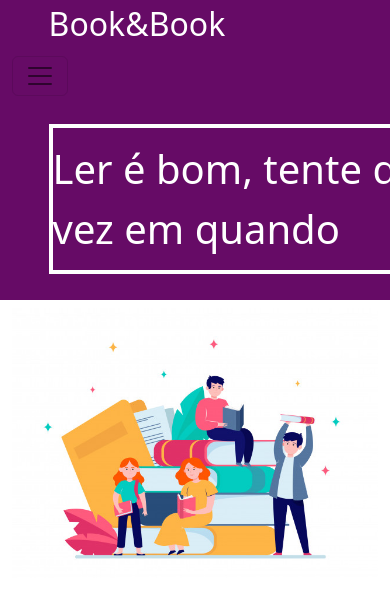
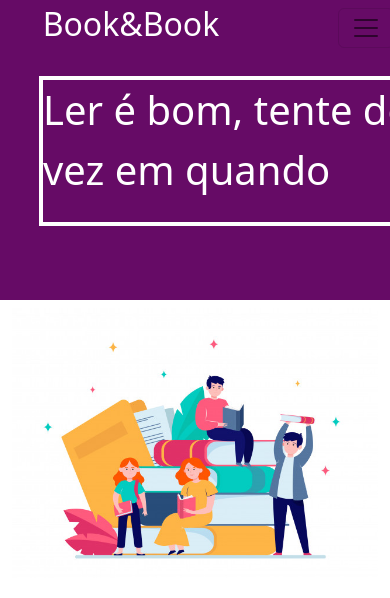
Before and after one commit to GabrielAlSant/SiteGSCI, a Next.js app: page / in a window 390 px wide. Shown: the top 598 px of the page. Built offline with nearby package versions, Linux system fonts and the light colour scheme.

Commit message:
header test

```diff
--- a/pages/components/header.js
+++ b/pages/components/header.js
@@ -1,10 +1,10 @@
 export default function Header(){
     return (
         <div className="back">
-        <div className="container">
-        <div className="row">
-        <div className="col-sm-8"><span className="title">Book&Book</span></div>
-        <div className="col-sm-4">
+        <div className="display">
+
+        <div className="start"><span className="title">Book&Book</span></div>
+        <div className="end">
         <nav className="navbar navbar-expand-lg bg">
          <div>
     <button className="navbar-toggler" type="button" data-bs-toggle="collapse" data-bs-target="#navbarSupportedContent" aria-controls="navbarSupportedContent" aria-expanded="false" aria-label="Toggle navigation">
@@ -31,12 +31,12 @@ export default function Header(){
           </div>
         </div>
 
-        <div className="row">
+
         <div className="col-sm-8"><span className="cardheader">Ler é bom, tente de vez em quando</span></div>
         <div className="col-sm-4"></div>
         </div>
 
-        </div>
-        </div>
+
+
     )
 }
--- a/styles/globals.css
+++ b/styles/globals.css
@@ -27,19 +27,22 @@ a {
 
 .container{margin-top: 2%;}
 .back{background-color: rgb(102, 11, 102);color:white;height: 300px;width: 100%;}
-.col-sm-8 .title {font-size: 32px;margin-left: 10%;margin-top: 5%;}
+.title {font-size: 32px;margin-left: 10%;margin-top: 5%;}
 .headitem{font-size: 20px;color: white;}
 .back .col-sm-4 .headitem{font-size: 20px;}
 .back .cardheader{border: 4px solid white; color: white; font-size: 40px;display: flex;align-items: flex-start; height: 150px;width: 400px;margin-left: 10%;margin-top:20px;}
-.back .container{margin-top: 0%;width: 100%; background-color: rgb(102, 11, 102);}
+.back .container{margin-top: 0%;width: 100%; background-color: rgb(102, 11, 102);padding: 0%;}
 .img1{width: 100px; height: 100px;}
-
+.display{display: flex;}
+.start{text-align: start;font-size: 20px;margin-left:70px;}
+.end{text-align: end;margin-left: 50%;}
 @media (max-width: 600px)
 {
   .back
    {
     width: 100%;background-color: rgb(102, 11, 102)
    }
-   .back .container{margin-top: 0%;width: 100%; background-color: rgb(102, 11, 102);}
-   .back .cardheader{border: 4px solid white; color: white; font-size: 40px;display: flex;align-items: center; height: 150px;width: 400px;margin-top:20px;}
+.display{display: flex;}
+.start{text-align: start;font-size: 20px;margin-left:25px;}
+.end{text-align: end;margin-left: 35%;}
 }
```
